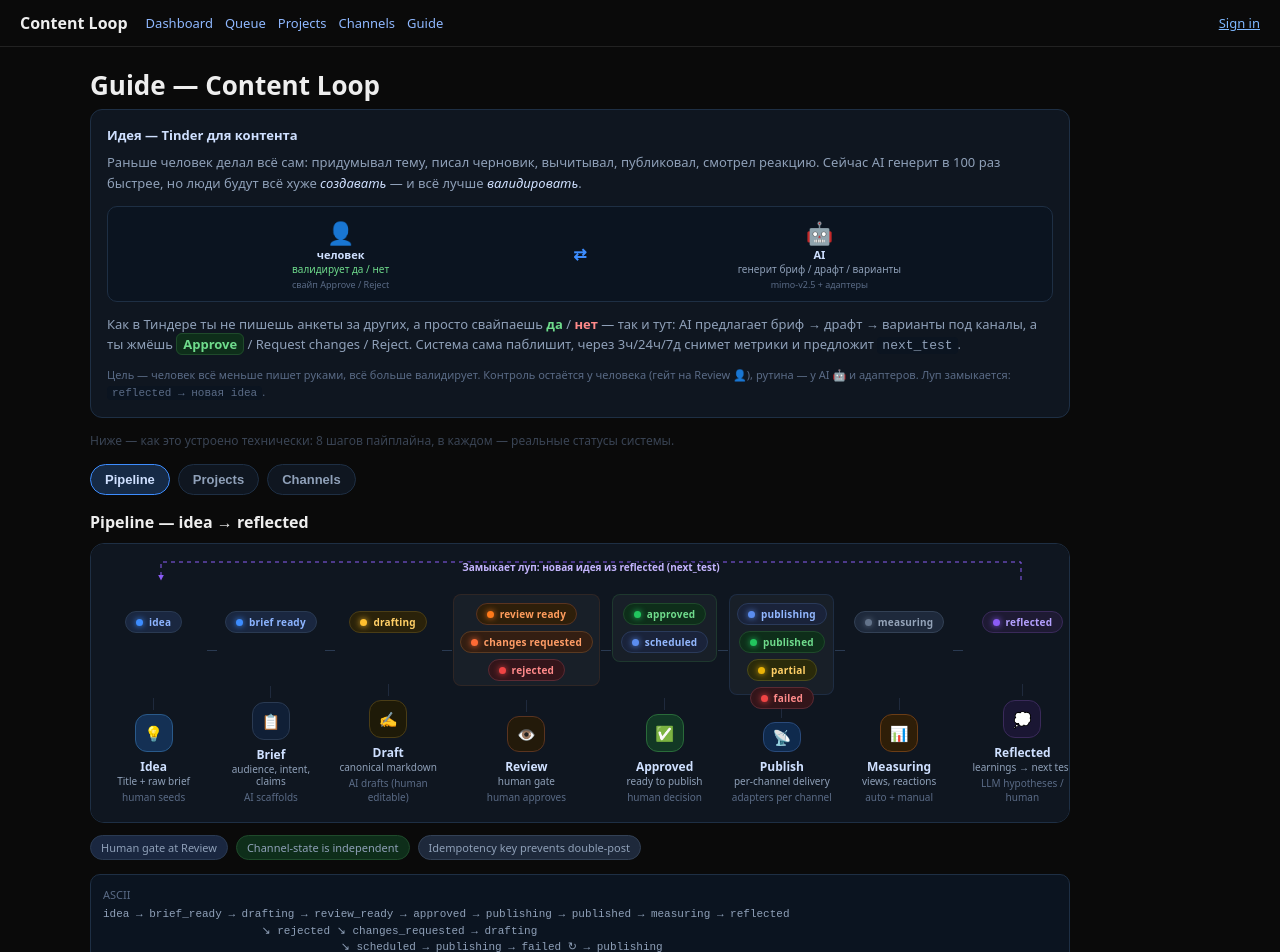
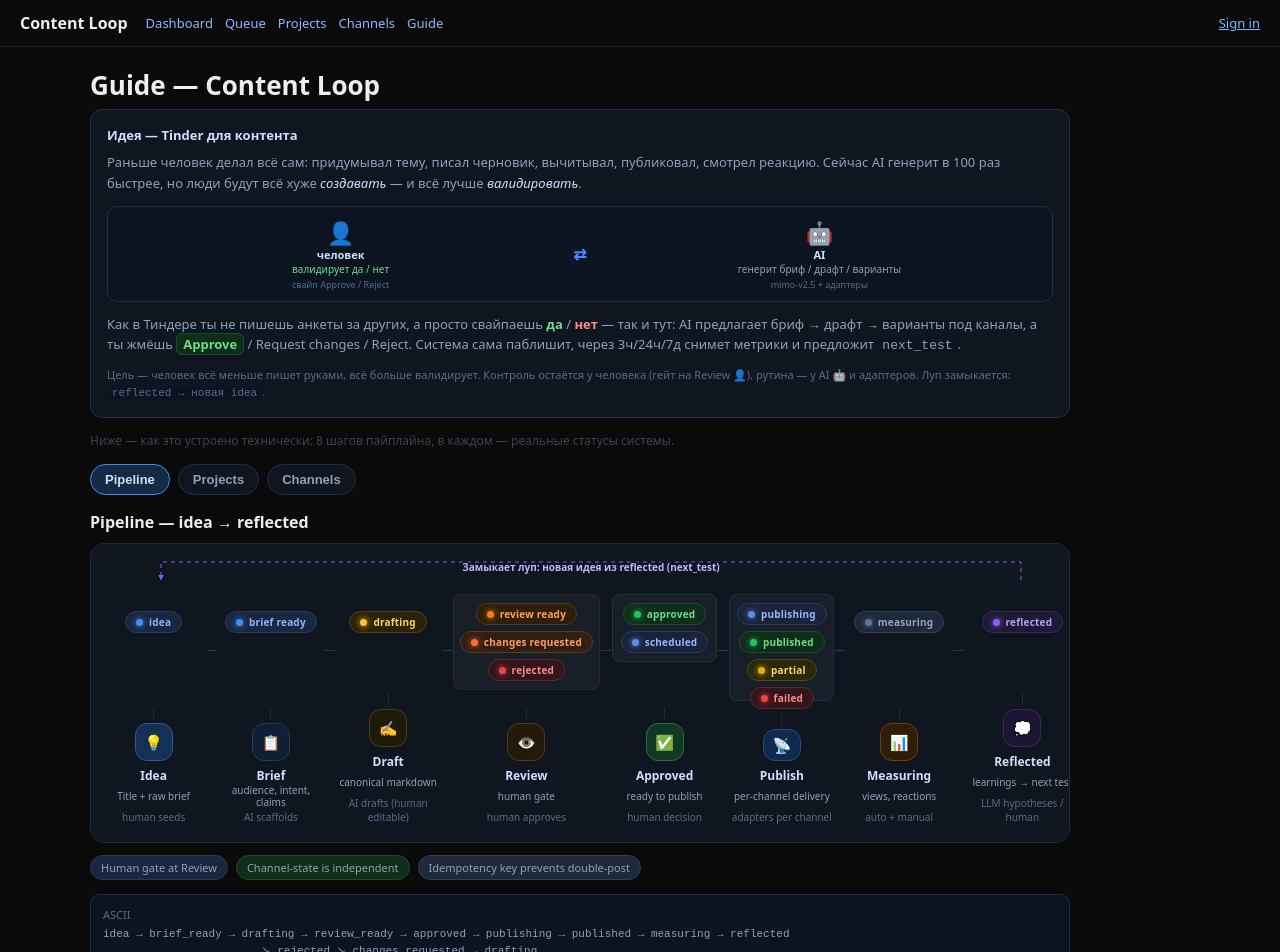
Before and after one commit to ai-synthetix/content-loop, a Next.js app in the folder web/: page /guide in a window 1280 px wide. Shown: the top 952 px of the page. Built offline with nearby package versions, Linux system fonts and the light colour scheme; no server answers.

Commit message:
fix(guide): taller pipeline 230 and aligned icon captions

```diff
--- a/web/app/guide/page.tsx
+++ b/web/app/guide/page.tsx
@@ -106,8 +106,8 @@ export default function GuidePage() {
                 Замыкает луп: новая идея из reflected (next_test)
               </text>
             </svg>
-            <div style={{ minWidth: 980, position: "relative", paddingBottom: 0, height: 210 }}>
-              <div style={{ display: "flex", alignItems: "stretch", gap: 0, height: 210 }}>
+            <div style={{ minWidth: 980, position: "relative", paddingBottom: 0, height: 230 }}>
+              <div style={{ display: "flex", alignItems: "stretch", gap: 0, height: 230 }}>
                 {STAGES.map((st, i) => (
                   <div key={st.key} style={{ display: "flex", alignItems: "flex-start", flex: 1, gap: 0 }}>
                     <div style={{ flex: 1, textAlign: "center", minWidth: 0, display: "flex", flexDirection: "column", alignItems: "center", height: "100%" }}>
@@ -175,8 +175,8 @@ export default function GuidePage() {
                         {st.icon}
                       </div>
                       <div style={{ fontSize: 12, fontWeight: 700, color: "#cfe0ff" }}>{st.label}</div>
-                      <div style={{ fontSize: 10, color: "#8FA0B8", lineHeight: 1.2 }}>{st.hint}</div>
-                      <div style={{ fontSize: 10, color: "#5a6b86", marginTop: 3, fontWeight: 400 }}>{st.caption}</div>
+                      <div style={{ fontSize: 10, color: "#8FA0B8", lineHeight: 1.2, minHeight: 24, display: "flex", alignItems: "center", justifyContent: "center", textAlign: "center" }}>{st.hint}</div>
+                      <div style={{ fontSize: 10, color: "#5a6b86", marginTop: 2, fontWeight: 400, minHeight: 14, display: "flex", alignItems: "center", justifyContent: "center", textAlign: "center" }}>{st.caption}</div>
                     </div>
                     {i < STAGES.length - 1 && (
                       <div
```
